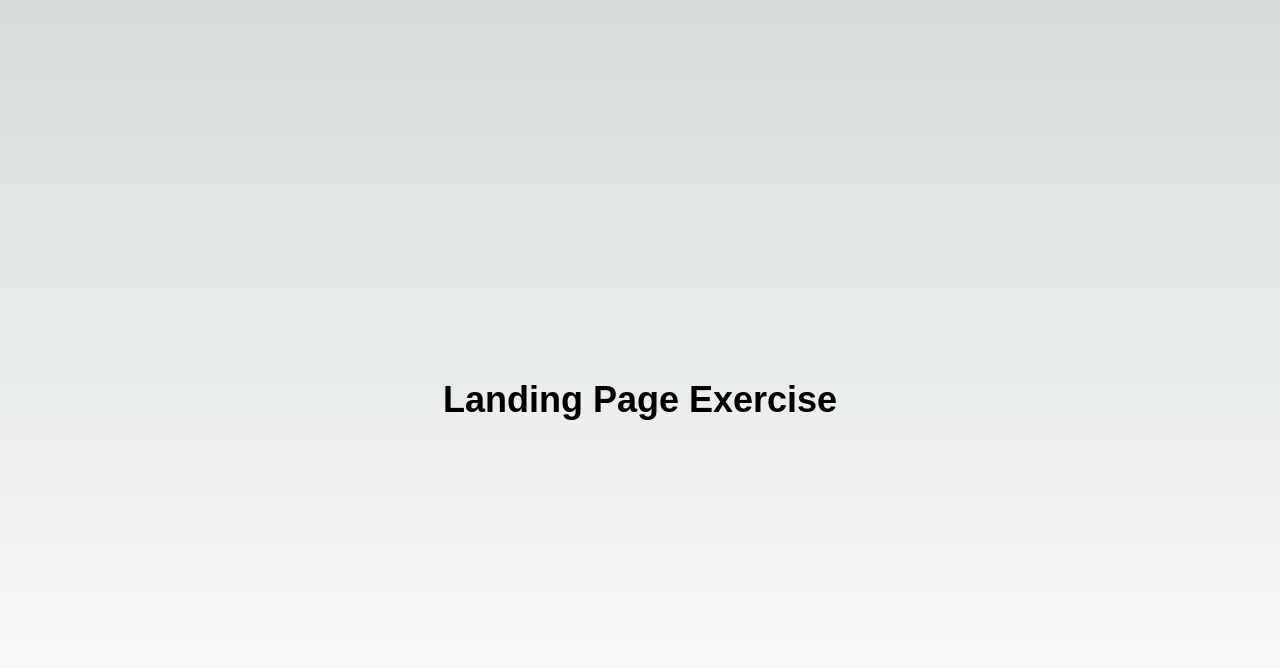
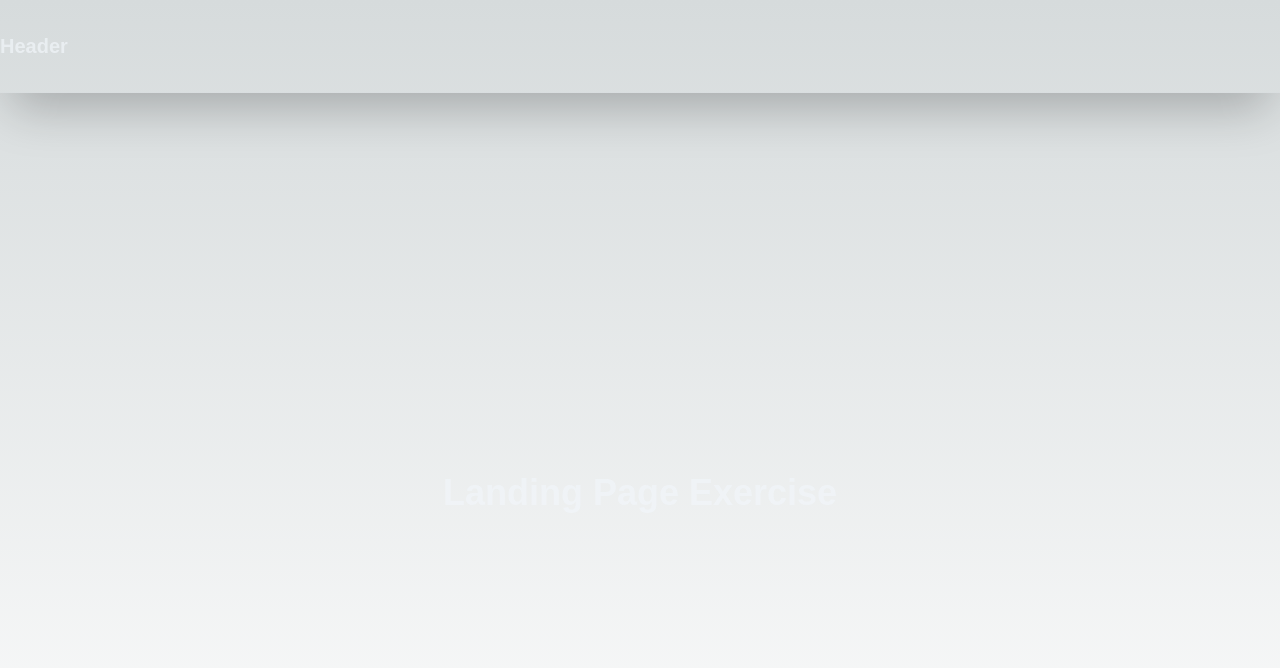
Before and after one commit to midcenturydude7/nextjs-landing-page-exercise, a Next.js app: page / in a window 1280 px wide. Shown: the top 668 px of the page. Built offline with nearby package versions, Linux system fonts and the light colour scheme; a web font is replaced by a local one.

Commit message:
Set up Header component and applied to layout

```diff
--- /dev/null
+++ b/app/components/Header/Header.jsx
@@ -0,0 +1,7 @@
+export default function Header() {
+  return (
+    <div className="flex border-b-[1px] border-slate-300/10 py-8 shadow-2xl">
+      <h1 className="text-xl font-bold">Header</h1>
+    </div>
+  );
+}
--- a/app/layout.js
+++ b/app/layout.js
@@ -1,3 +1,4 @@
+import Header from "./components/Header/Header";
 import "./globals.css";
 
 export const metadata = {
@@ -11,10 +12,9 @@ export default function RootLayout({ children }) {
       <head>
         <link rel="stylesheet" href="https://use.typekit.net/rgm1dlw.css" />
       </head>
-      <body className="font-[sofia-pro,_sans-serif] font-medium not-italic antialiased">
-        <main className="min-h-screen">
-          {children}
-        </main>
+      <body className="font-[sofia-pro,_sans-serif] font-medium not-italic text-slate-100/70 antialiased">
+        <Header />
+        <main className="min-h-screen">{children}</main>
       </body>
     </html>
   );
```
